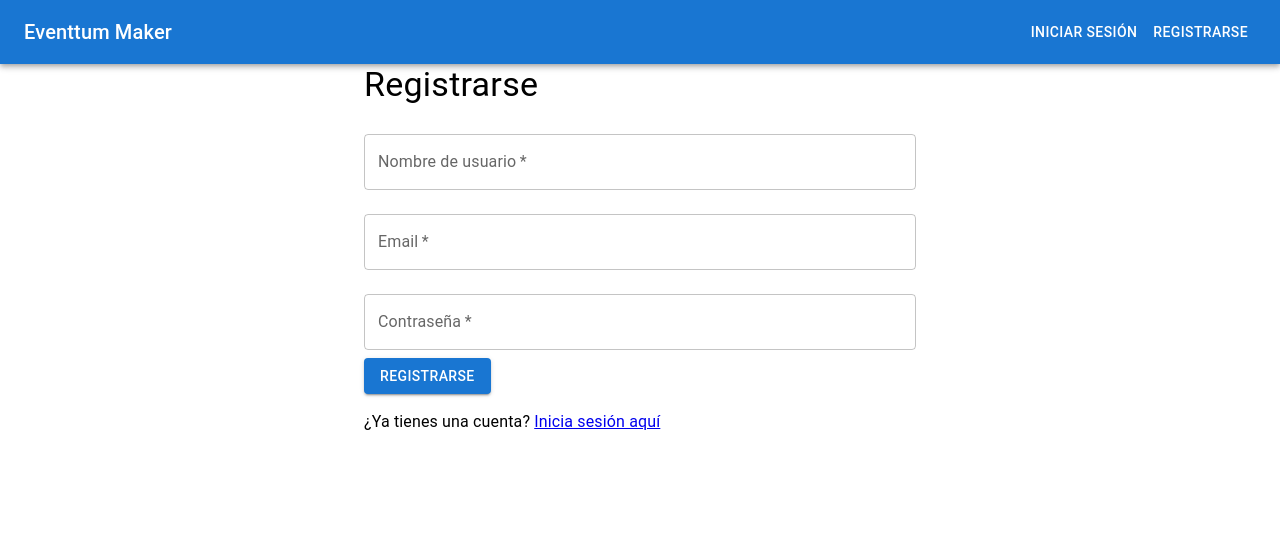
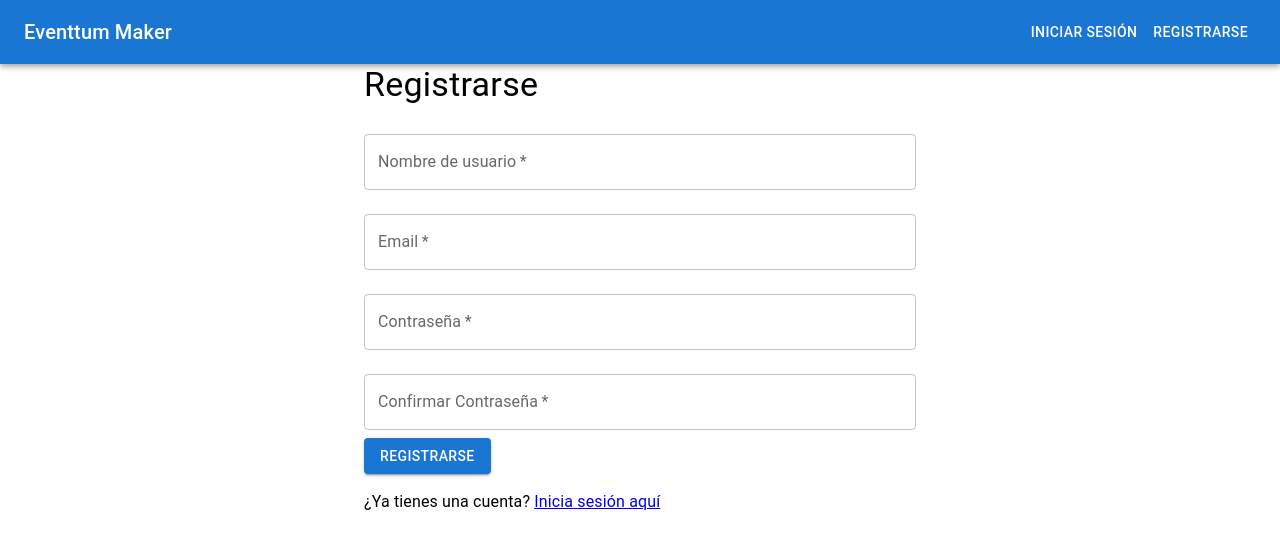
Before and after one commit to brayan-V/Eventtum_Maker, a React (Vite) app in the folder Client/: page /register in a window 1280 px wide. Shown: the top 548 px of the page. Built offline with nearby package versions, Linux system fonts and the light colour scheme.

Commit message:
feat: Añadido campo de confirmación de contraseña al formulario de registro y actualizado el esquema de validación

```diff
--- a/Client/src/pages/RegisterPage.jsx
+++ b/Client/src/pages/RegisterPage.jsx
@@ -6,7 +6,7 @@ import { registerSchema } from "../validation/authValidation"; // Importa el esq
 
 const RegisterPage = () => {
     const { signup, errors: authErrors } = useContext(AuthContext);
-    const [user, setUser] = useState({ username: "", email: "", password: "" });
+    const [user, setUser] = useState({ username: "", email: "", password: "", confirmPassword: "" });
     const [errors, setErrors] = useState({});
     const navigate = useNavigate();
 
@@ -65,6 +65,17 @@ const RegisterPage = () => {
                     error={Boolean(errors.password)}
                     helperText={errors.password}
                 />
+                <TextField
+                label="Confirmar Contraseña"
+                type="password"
+                value={user.confirmPassword}
+                onChange={(e) => setUser({...user, confirmPassword: e.target.value})}
+                fullWidth
+                margin="normal"
+                required
+                error={Boolean(errors.confirmPassword)}
+                helperText={errors.confirmPassword}
+                />
                 <Button type="submit" variant="contained" color="primary">
                     Registrarse
                 </Button>
--- a/Client/src/validation/authValidation.js
+++ b/Client/src/validation/authValidation.js
@@ -24,7 +24,6 @@ const passwordValidation = z
   .regex(/[@$!%*?&-/]/, {
     message: "Password must contain at least one special character (@$!%*?&-/)",
   });
-
 // Validamos que los datos del login sean del tipo correcto
 export const loginSchema = z.object({
   email: emailValidation,
@@ -32,10 +31,18 @@ export const loginSchema = z.object({
 });
 
 // Validamos que los datos del registro sean del tipo correcto
-export const registerSchema = z.object({
+export const registerSchema = z
+  .object({
     username: z.string({
       required_error: "Username is required",
     }),
     email: emailValidation,
     password: passwordValidation,
+    confirmPassword: z.string({
+      required_error: "Confirm Password is required",
+    }),
+  })
+  .refine((data) => data.password === data.confirmPassword, {
+    message: "Passwords don't match",
+    path: ["confirmPassword"],
   });
--- a/Client/vite.config.js
+++ b/Client/vite.config.js
@@ -7,7 +7,7 @@ export default defineConfig({
     port: 5173, // Puerto por defecto de Vite
     proxy: {
       "/api": {
-        target: "http://localhost:3000", // Backend
+        target: "http://localhost:4000", // Backend
         changeOrigin: true,
         secure: false,
       },
```
Lines whose indentation alone changed are shown as unchanged.
